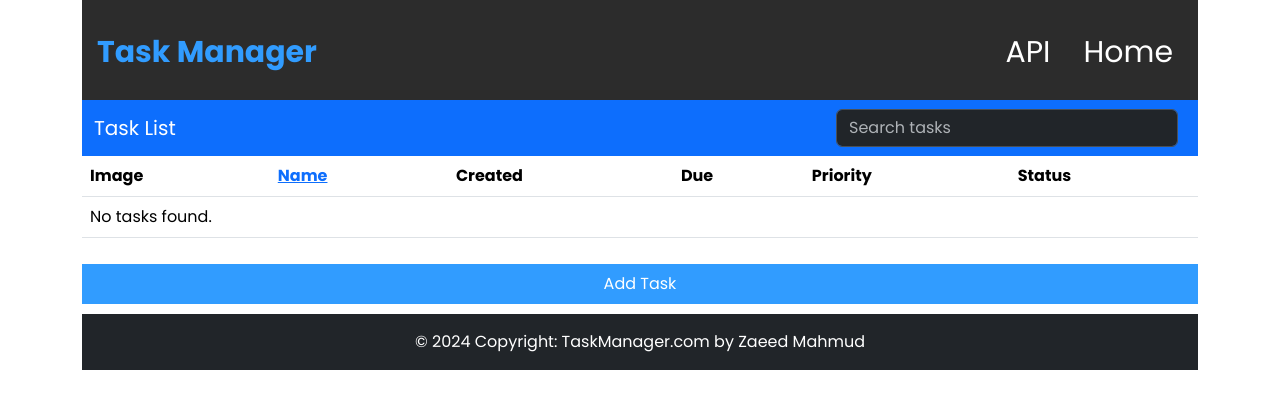
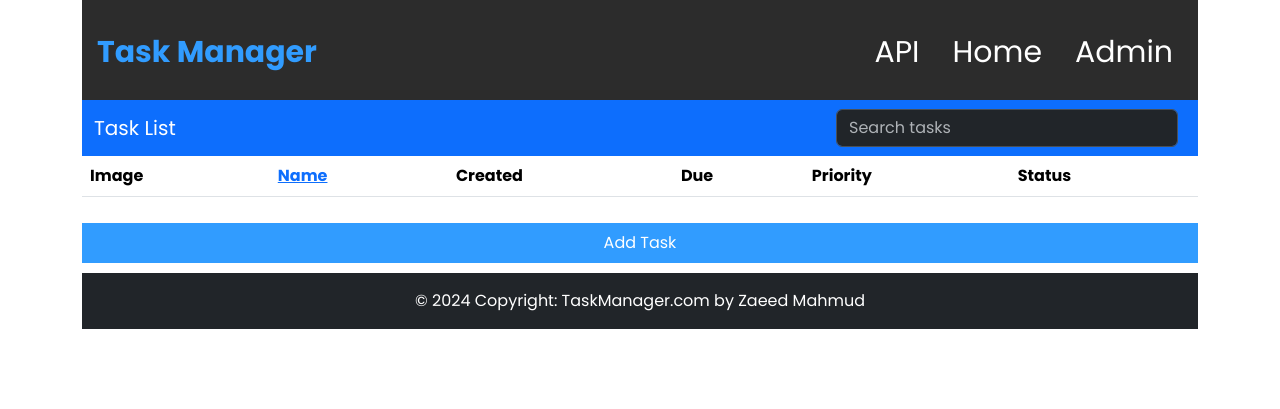
Before and after one commit to Zaeed-Mahmud/Task-Manager, a Django app: template tasks/templates/tasks/task_list.html in a window 1280 px wide. Shown: the top 409 px of the page. Run offline with Django 5.2, Linux system fonts and the light colour scheme; the template is opened without the code that fills it, so the values that code supplies are empty; parts of the project's set-up code (start-up, migrations or seed data) failed here and were passed over.

Commit message:
environment setup

```diff
--- a/tasks/templates/tasks/task_list.html
+++ b/tasks/templates/tasks/task_list.html
@@ -29,9 +29,13 @@
     </thead>
 
     <tbody>
+        {% if user.is_authenticated or user.is_staff %}
+
+
         {% for task in tasks %}
         <tr>
             <td>
+
                 {% if task.photos.all %}
                 <img src="{{ task.photos.all.first.image.url }}" width="50" />
                 {% endif %}
@@ -51,6 +55,7 @@
             <td colspan="6">No tasks found.</td>
         </tr>
         {% endfor %}
+        {% endif %}
     </tbody>
 </table>
 
--- a/templates/header.html
+++ b/templates/header.html
@@ -3,11 +3,9 @@
         <div class="navbartext" >
             <a class="TaskManager">Task Manager</a>
             <div>
-                <a class="homeadmin" href="http://127.0.0.1:8000/tasks/api/v1/tasks/1/" target="_blank">API</a>
+                <a class="homeadmin" href="http://127.0.0.1:8000/tasks/api/v1/tasks/2/" target="_blank">API</a>
                        <a class="homeadmin" href="{% url 'task_list' %}">Home</a>
-                    {% if user.is_authenticated or user.is_staff %}
-                        <a class="homeadmin" href="{% url 'admin:index' %}" target="_blank">Admin</a>
-                    {% endif %}
+                       <a class="homeadmin" href="{% url 'admin:index' %}" target="_blank">Admin</a>
             </div>
         </div>
     </nav>
```
